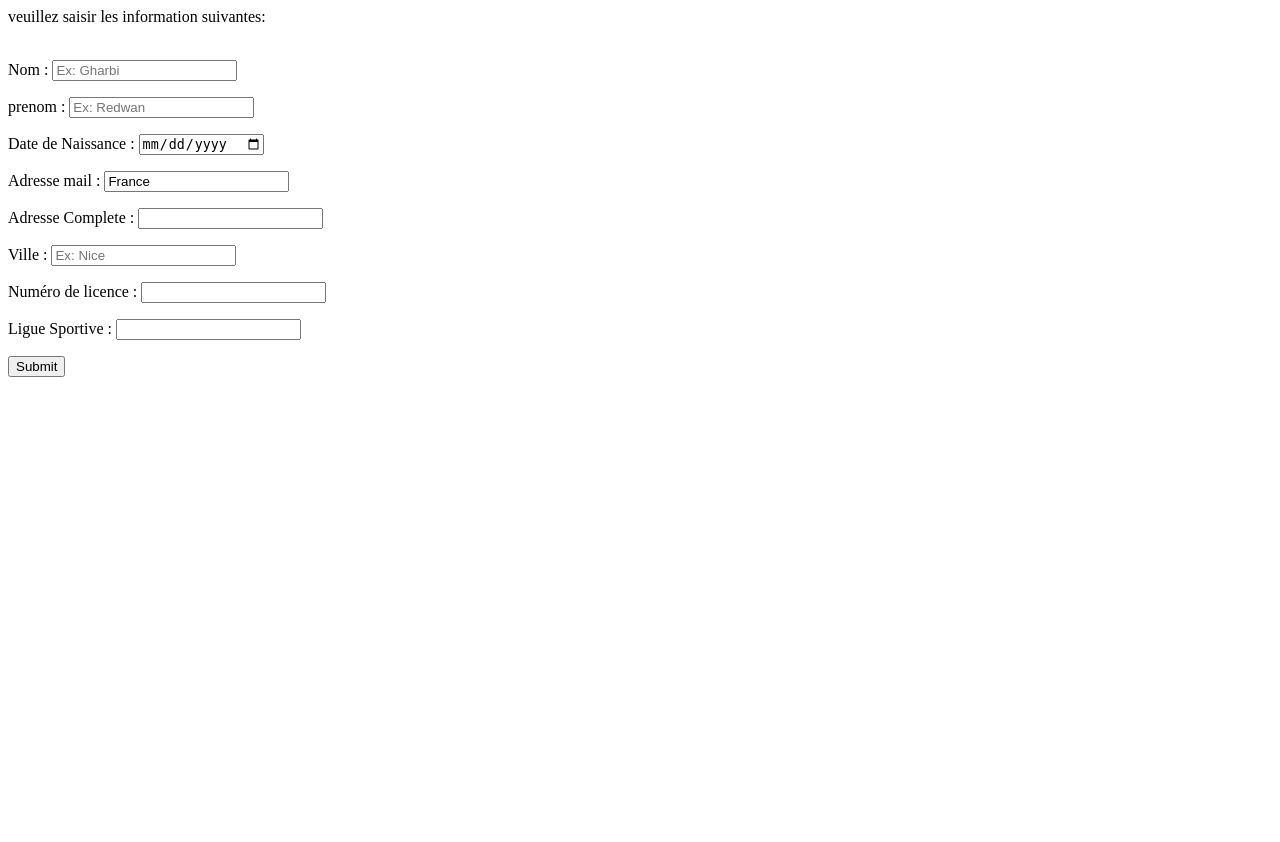
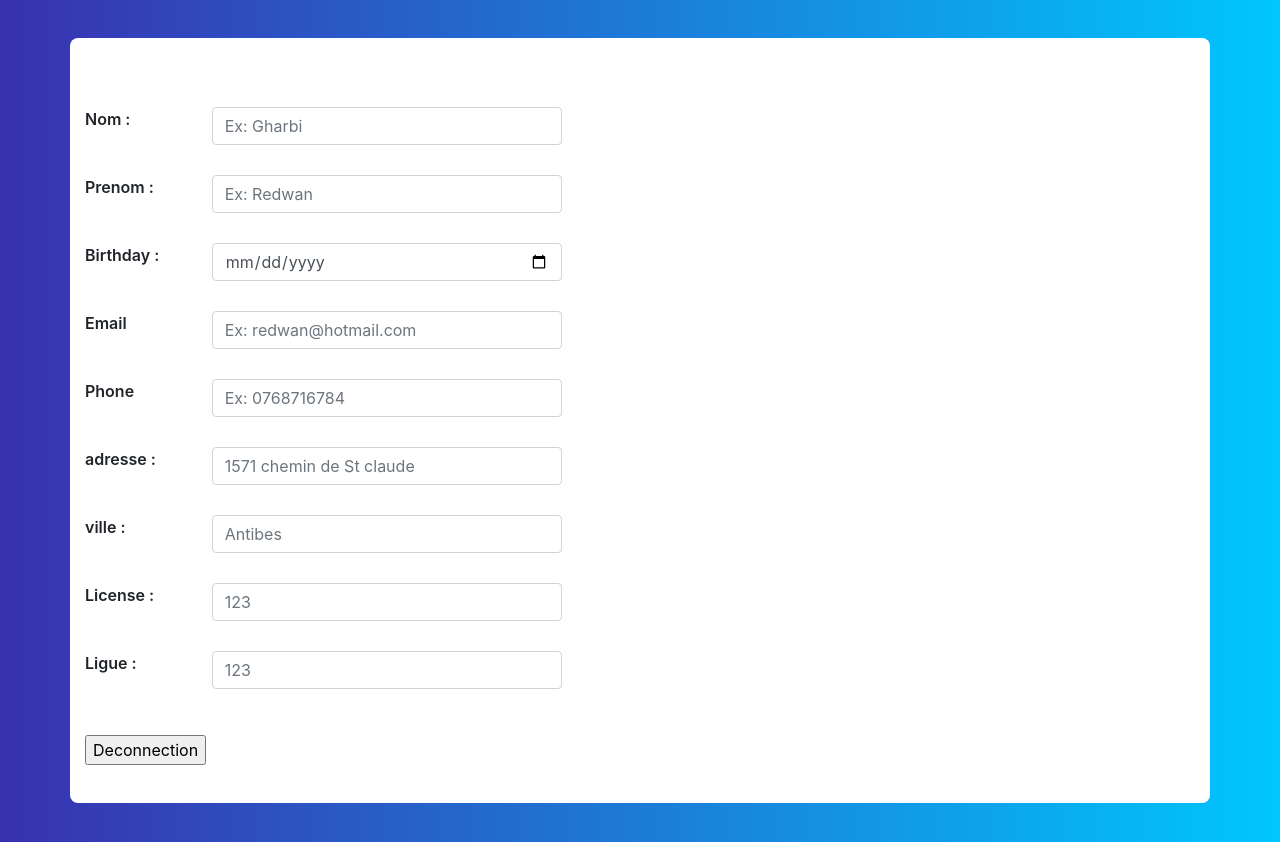
Before and after one commit to nualima/PPE_frais_deplacement, a PHP site: page /formulaire_renseignement.php in a window 1280 px wide. Before the commit the page ends 377 px from the top, so only its background shows below. Run offline with PHP 8.4, Linux system fonts and the light colour scheme; data that the repository does not hold is empty.

Commit message:
modification de la vu de la page formulaire_renseignement.php

```diff
--- a/edit_profil.php
+++ b/edit_profil.php
@@ -14,7 +14,9 @@ include './header.php';
         <div class="row">
             <div class="col-md-4">
                 <div class="profile-img">
-                    <img src="https://encrypted-tbn0.gstatic.com/images?q=tbn:ANd9GcS52y5aInsxSm31CvHOFHWujqUx_wWTS9iM6s7BAm21oEN_RiGoog" alt="" />
+                    <!-- <img src="https://encrypted-tbn0.gstatic.com/images?q=tbn:ANd9GcS52y5aInsxSm31CvHOFHWujqUx_wWTS9iM6s7BAm21oEN_RiGoog" alt="" /> -->
+                    <img src="profil_vide.jpg" alt="" />
+
                     <div class="file btn btn-lg btn-primary">
                         Change Photo
                         <input type="file" name="file" />
--- a/formulaire_renseignement.php
+++ b/formulaire_renseignement.php
@@ -1,27 +1,153 @@
-<form action='traitement_formulaire.php' methode='POST'>
+<?php
+    include './header.php';
+?>
+
+
+<div class="container emp-profile">
+
+    <form method="post">
+        <div class="row">
+
+            <div class="col-md-8">
+                <div class="tab-content profile-tab" id="myTabContent">
+                    <div class="tab-pane fade show active" id="home" role="tabpanel" aria-labelledby="home-tab">
+                        <div class="row infos">
+                            <div class="col-md-2">
+                                <label>Nom :
+                                    <!-- <input type="text" name="nom" required="required" placeholder="Ex: Gharbi" /> -->
+                            </label>
+                            </div>
+                            <div class="col-md-6">
+                            <input id="floatingInput" name="nom" class="form-control" required="required" placeholder="Ex: Gharbi">
+                            </div>
+                        </div>
+                        <div class="row infos">
+                            <div class="col-md-2">
+                                <label>Prenom :</label>
+                            </div>
+                            <div class="col-md-6">
+                            <input id="floatingInput" name="prenom" class="form-control" placeholder="Ex: Redwan">
+                            </div>
+                        </div>
+                        <div class="row infos">
+                            <div class="col-md-2">
+                                <label>Birthday :</label>
+                            </div>
+                            <div class="col-md-6">
+                            <input id="floatingInput" type="date" name="birthday" class="form-control" placeholder="">
+                            </div>
+                        </div>
+                        <div class="row infos">
+                            <div class="col-md-2">
+                                <label>Email</label>
+                            </div>
+                            <div class="col-md-6">
+                            <input id="floatingInput" name="mail" class="form-control" placeholder="Ex: redwan@hotmail.com">
+                            </div>
+                        </div>
+                        <div class="row infos">
+                            <div class="col-md-2">
+                                <label>Phone</label>
+                            </div>
+                            <div class="col-md-6">
+                            <input id="floatingInput" name="phone" class="form-control" placeholder="Ex: 0768716784">
+                            </div>
+                        </div>
+                        <div class="row infos">
+                            <div class="col-md-2">
+                                <label>adresse :</label>
+                            </div>
+                            <div class="col-md-6">
+                            <input id="floatingInput" name="adresse" class="form-control" placeholder="1571 chemin de St claude">
+                            </div>
+                        </div>
+                        <div class="row infos">
+                            <div class="col-md-2">
+                                <label>ville :</label>
+                            </div>
+                            <div class="col-md-6">
+                            <input id="floatingInput" name="ville" class="form-control" placeholder="Antibes">
+                            </div>
+                        </div>
+                        <div class="row infos">
+                            <div class="col-md-2">
+                                <label>License :</label>
+                            </div>
+                            <div class="col-md-6">
+                            <input id="floatingInput" name="license" class="form-control" placeholder="123">
+                            </div>
+                        </div>
+                        <div class="row infos">
+                            <div class="col-md-2">
+                                <label>Ligue :</label>
+                            </div>
+                            <div class="col-md-6">
+                            <input id="floatingInput" name="ligue" class="form-control" placeholder="123">
+                            </div>
+                        </div>
+
+                    </div>
+                </div>
+            </div>
+        </div>
+    </form>
+    <?php
+    echo '<a href="./deconnection.php" target="_self"> <input type="button" value="Deconnection"> </a>';
+    ?>
+</div>
+
+
+
+
+
+
+
+
+
+
+
+
+
+
+
+
+
+
+
+
+
+
+
+
+
+
+
+
+
+
+
+
+
+
+
+
+<!-- <form action='traitement_formulaire.php' methode='POST'>
     <p>
         veuillez saisir les information suivantes:
         </br></br>
-    <p>Nom : <input type="text" name="nom" required="required" placeholder="Ex: Gharbi" /></p>
+
+
 
     <p>prenom : <input type="text" name="prenom" required="required" placeholder="Ex: Redwan" /></p>
 
     <p>Date de Naissance : <input type="date" name="birthday" required="required" value="<?php echo $today ?>">
 
-    <!-- <p>Numéro de Téléphone : <input type="text" name="tel" required="required" placeholder="Ex: 0768716784" /></p> -->
+    <p>Adresse mail : <input type="text" name="mail" required="required"  placeholder="Ex: redwan@hotmail.com" /></p>
 
-    <!-- <p>Sexe : <select name="sexe" required="required">
-            <option value="1">Homme</option>
-            <option value="2">Femme</option>
-            <option value="3">autre</option>
-        </select> -->
-
-    <p>Adresse mail : <input type="text" name="mail" required="required" value="France" /></p>
-    <!-- <p>Pays : <input type="text" name="Pays" required="required" value="France" /></p> -->
-
-
+    <p>Numéro de Téléphone : <input type="text" name="tel" required="required" placeholder="Ex: 0768716784" /></p>
 
     <p>Adresse Complete : <input type="text" name="Adresse" required="required" /></p>
+
     <p>Ville : <input type="text" name="Ville" required="required" placeholder="Ex: Nice" /></p>
 
     <p>Numéro de licence : <input type="text" name="licence" required="required" /></p>
@@ -31,4 +157,4 @@
     <input type="submit" name="valider" />
 
     </p>
-</form>
+</form> -->
```
